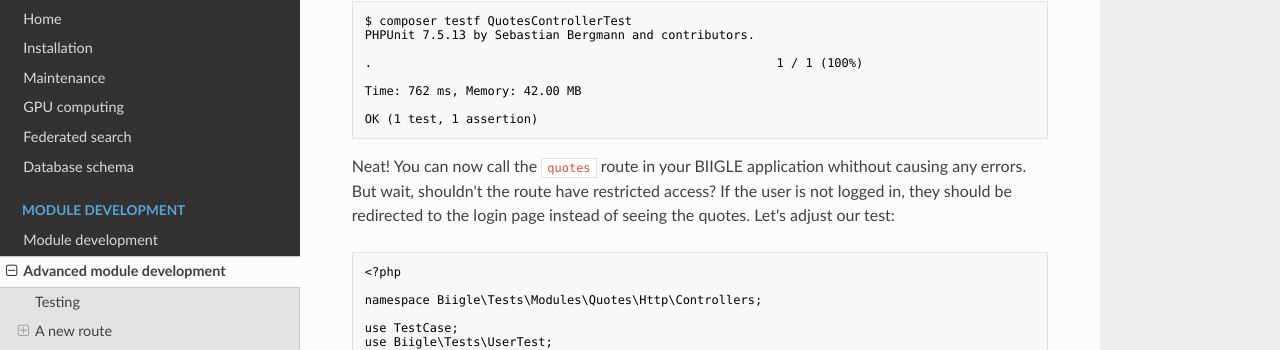
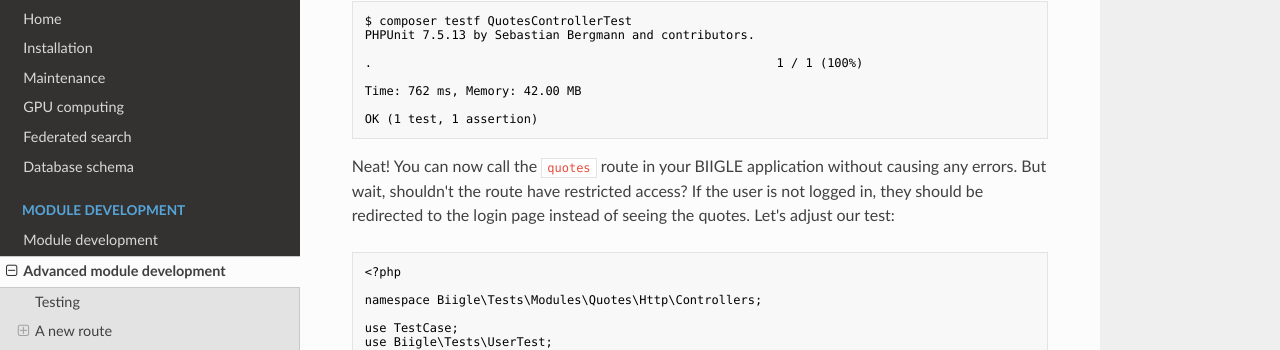
Before and after one commit to biigle/biigle, an MkDocs documentation site: the page built from docs/module-development/advanced-module-development.md, in a window 1280 px wide and 900 px high, scrolled down 4615 px. Shown: the part 101-451 px from the top of the window. Built offline with MkDocs 1.6.1, drawn with Linux system fonts in a browser that asks for light colours.

Commit message:
Fix typos in module development articles

````diff
--- a/docs/module-development/advanced-module-development.md
+++ b/docs/module-development/advanced-module-development.md
@@ -205,7 +205,7 @@ Time: 762 ms, Memory: 42.00 MB
 OK (1 test, 1 assertion)
 ```
 
-Neat! You can now call the <code>quotes</code> route in your BIIGLE application whithout causing any errors. But wait, shouldn't the route have restricted access? If the user is not logged in, they should be redirected to the login page instead of seeing the quotes. Let's adjust our test:
+Neat! You can now call the <code>quotes</code> route in your BIIGLE application without causing any errors. But wait, shouldn't the route have restricted access? If the user is not logged in, they should be redirected to the login page instead of seeing the quotes. Let's adjust our test:
 <pre><code>&lt;?php
 
 namespace Biigle\Tests\Modules\Quotes\Http\Controllers;
@@ -256,6 +256,7 @@ That was it. The <code>auth</code> middleware takes care of checking for authent
 ## A new view
 
 While the route and authentication works, there still is no content on our page. From the previous tutorial we already know how to implement a view, so let's create <code>src/resources/views/index.blade.php</code>:
+
 <pre><code>&lt;blockquote&gt;
     @{{ Illuminate\Foundation\Inspiring::quote() }}
 &lt;/blockquote&gt;
@@ -278,6 +279,7 @@ Pretty ugly, isn't it? The view doesn't look like the other BIIGLE views at all.
 
 The BIIGLE core application has an <code>app</code> view template containing all the scaffolding of a HTML page and loading the default assets. This <code>app</code> template is what makes all BIIGLE views look alike.
 The Blade templating engine allows for view inheritance so you can create new views, building upon existing ones. When inheriting a view, you need to specify view <em>sections</em>, defining which part of the new view should be inserted into which part of the parent view. Let's see this in action by applying it to the <code>index.blade.php</code> view of our module:
+
 <pre><code>&#64;extends('app')
 &#64;section('title', 'Inspiring quotes')
     &#64;section('content')
@@ -296,6 +298,7 @@ Here we tell the templating engine that our view should extend the <code>app</co
 Take a look at the page again. Now we are talking!
 
 To finish up, we quickly add a link to the new route to the previously developed view mixin of the dashboard. Open the <code>dashboardMain</code> view and edit the panel heading:
+
 <pre><code>&lt;div class="panel-heading"&gt;
     &lt;a href="@{{ route('quotes') }}"&gt;&lt;h3 class="panel-title"&gt;Inspiring Quote&lt;/h3&gt;&lt;/a&gt;
 &lt;/div&gt;
````
Also changed, not shown: docs/module-development/custom-assets.md (+4 -1 lines), docs/module-development/module-development.md (+4 -2 lines).
